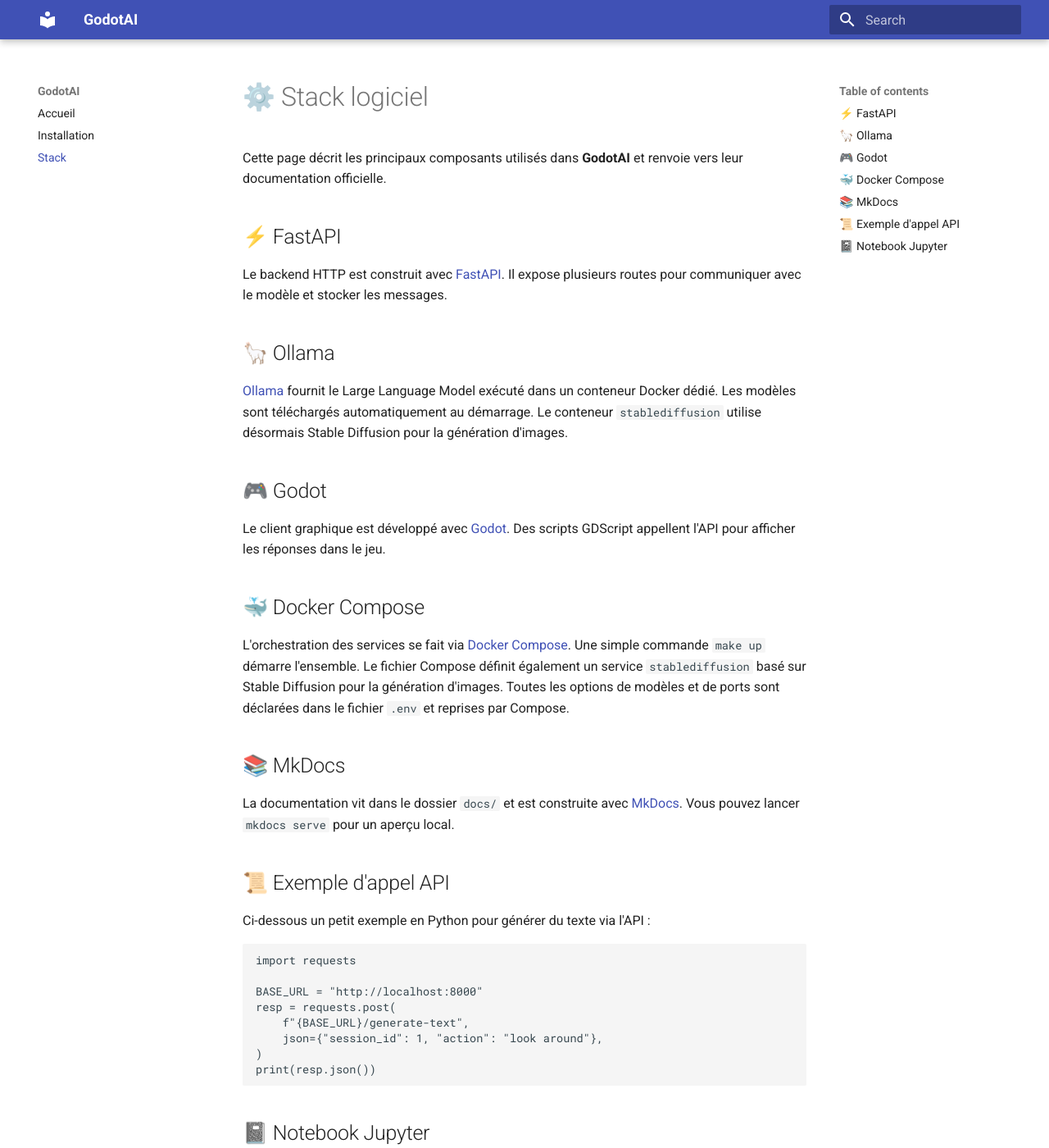
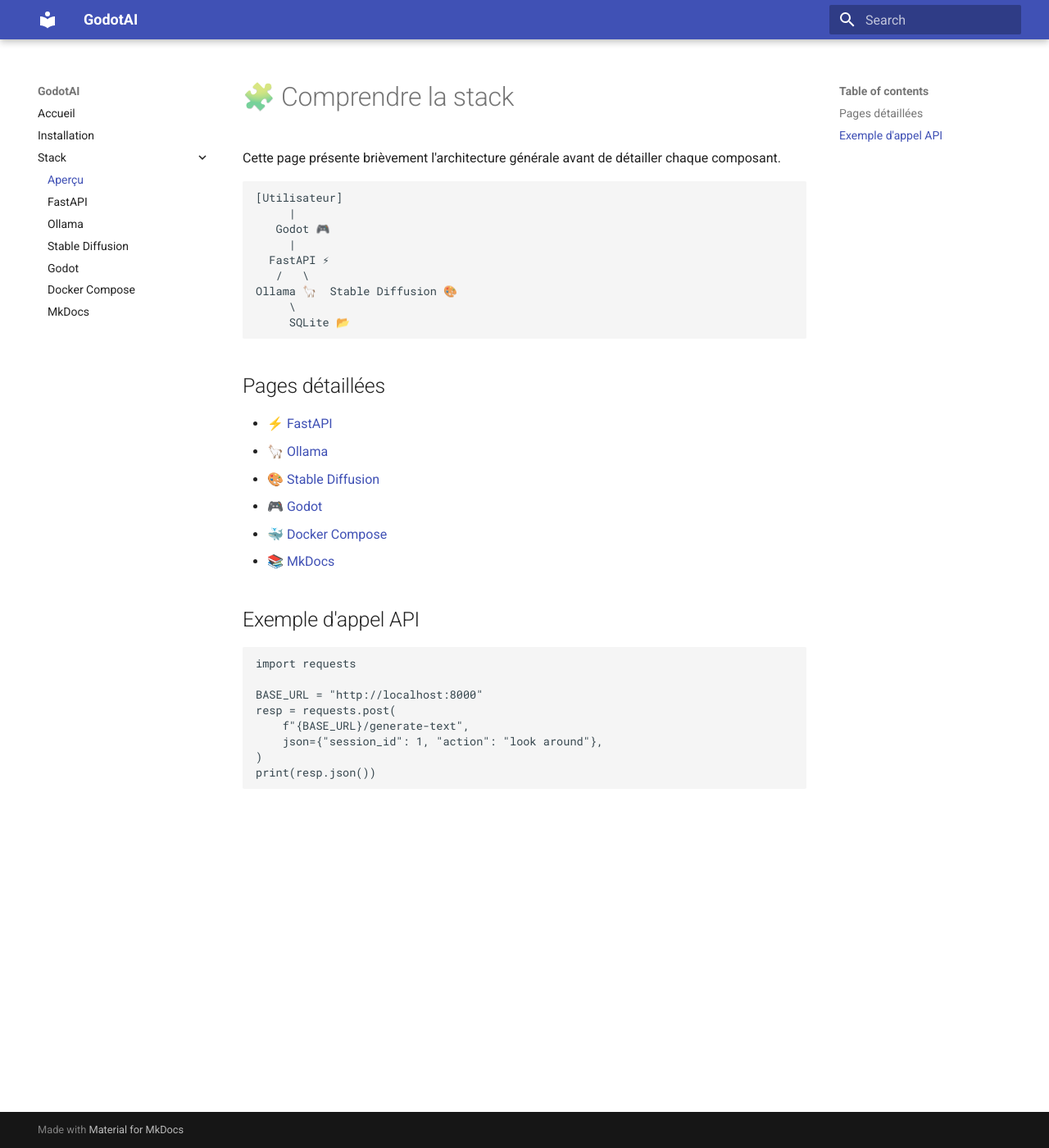
Before and after one commit to EZPK/GodotAI, an MkDocs documentation site: the page built from docs/stack.md, in a window 1280 px wide and 1400 px high. Shown: the whole window at 82% size. Built offline with MkDocs 1.6.1 and Material for MkDocs 9.7.7, drawn with Linux system fonts in a browser that asks for light colours; some of the changed text lies outside the part shown.

Commit message:
Update docs index and stack

````diff
--- a/docs/stack.md
+++ b/docs/stack.md
@@ -1,27 +1,28 @@
-# ⚙️ Stack logiciel
+# 🧩 Comprendre la stack
 
-Cette page décrit les principaux composants utilisés dans **GodotAI** et renvoie vers leur documentation officielle.
+Cette page présente brièvement l'architecture générale avant de détailler chaque composant.
 
-## ⚡ FastAPI
-Le backend HTTP est construit avec [FastAPI](https://fastapi.tiangolo.com/). Il expose plusieurs routes pour communiquer avec le modèle et stocker les messages.
+```text
+[Utilisateur]
+     |
+   Godot 🎮
+     |
+  FastAPI ⚡
+   /   \
+Ollama 🦙  Stable Diffusion 🎨
+     \
+     SQLite 📂
+```
 
-## 🦙 Ollama
-[Ollama](https://github.com/ollama/ollama) fournit le Large Language Model exécuté dans un conteneur Docker dédié. Les modèles sont téléchargés automatiquement au démarrage. Le conteneur `stablediffusion` utilise désormais Stable Diffusion pour la génération d'images.
+## Pages détaillées
+- [⚡ FastAPI](fastapi.md)
+- [🦙 Ollama](ollama.md)
+- [🎨 Stable Diffusion](stable-diffusion.md)
+- [🎮 Godot](godot.md)
+- [🐳 Docker Compose](docker-compose.md)
+- [📚 MkDocs](mkdocs.md)
 
-## 🎮 Godot
-Le client graphique est développé avec [Godot](https://docs.godotengine.org/en/stable/). Des scripts GDScript appellent l'API pour afficher les réponses dans le jeu.
-
-## 🐳 Docker Compose
-L'orchestration des services se fait via [Docker Compose](https://docs.docker.com/compose/). Une simple commande `make up` démarre l'ensemble.
-Le fichier Compose définit également un service `stablediffusion` basé sur Stable Diffusion pour la génération d'images.
-Toutes les options de modèles et de ports sont déclarées dans le fichier `.env` et reprises par Compose.
-
-## 📚 MkDocs
-La documentation vit dans le dossier `docs/` et est construite avec [MkDocs](https://www.mkdocs.org/). Vous pouvez lancer `mkdocs serve` pour un aperçu local.
-
-## 📜 Exemple d'appel API
-Ci-dessous un petit exemple en Python pour générer du texte via l'API :
-
+## Exemple d'appel API
 ```python
 import requests
 
@@ -32,6 +33,3 @@
 )
 print(resp.json())
 ```
-
-## 📓 Notebook Jupyter
-Un notebook prêt à l'emploi est disponible dans [notebooks/api_example.ipynb](notebooks/api_example.ipynb) pour tester ces appels de manière interactive.
--- a/mkdocs.yml
+++ b/mkdocs.yml
@@ -1,8 +1,15 @@
 site_name: GodotAI
-site_url: https://example.github.io/GodotAI
+site_url: https://github.com/example/GodotAI
 theme:
   name: material
 nav:
   - Accueil: index.md
   - Installation: installation.md
-  - Stack: stack.md
+  - Stack:
+      - Aperçu: stack.md
+      - FastAPI: fastapi.md
+      - Ollama: ollama.md
+      - Stable Diffusion: stable-diffusion.md
+      - Godot: godot.md
+      - Docker Compose: docker-compose.md
+      - MkDocs: mkdocs.md
````
Also changed, not shown: README.md (+23 -72 lines), docs/docker-compose.md (added, +14 -0 lines), docs/fastapi.md (added, +17 -0 lines), docs/godot.md (added, +11 -0 lines), docs/index.md (+10 -7 lines), docs/installation.md (+20 -16 lines), docs/mkdocs.md (added, +11 -0 lines), docs/ollama.md (added, +11 -0 lines), docs/stable-diffusion.md (added, +12 -0 lines), docs/notebooks/api_example.ipynb (deleted), 1 other file.
